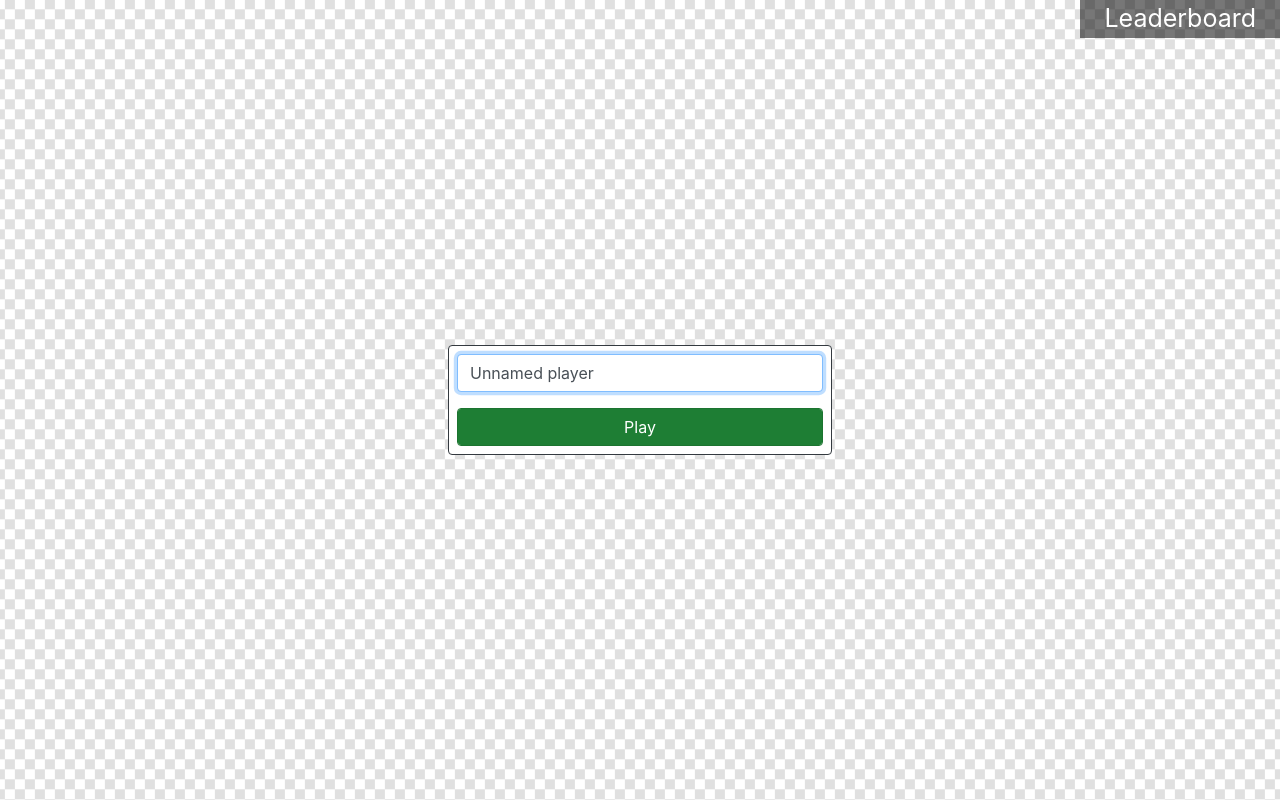
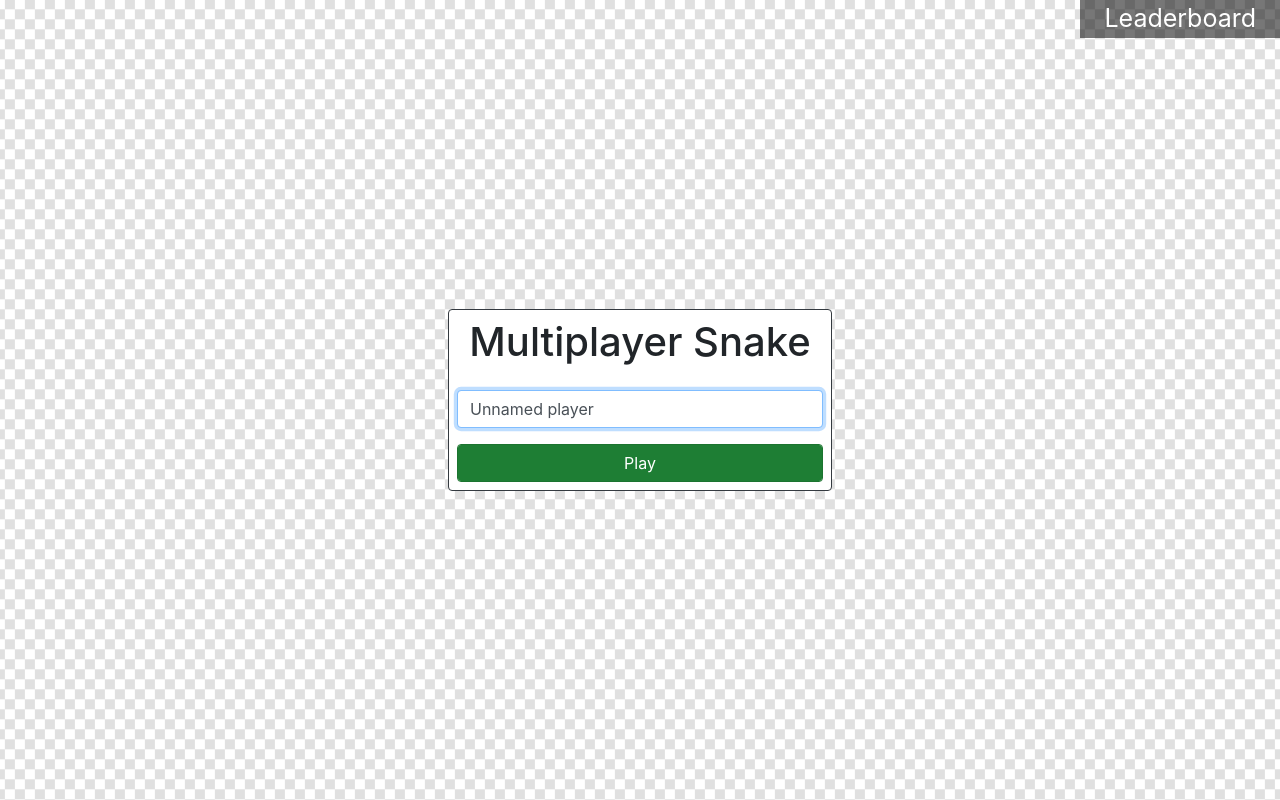
Before and after one commit to AntonUden/snake-multiplayer, a website: page client/index.html in a window 1280 px wide. Drawn offline with Linux system fonts and the light colour scheme; no server answers; animation ran at ten frames a second.

Commit message:
update package.json

```diff
--- a/client/index.html
+++ b/client/index.html
@@ -16,6 +16,7 @@
 
 		<div id="menu" class="border border-dark rounded">
 			<form class="mx-2 my-2">
+				<h1 class="text-center mb-4">Multiplayer Snake</h1>
 				<div class="form-group">
 					<input class="form-control" type="text" id="name" maxlength="16" placeholder="Name" value="Unnamed player"/>
 				</div>
```
Also changed, not shown: package.json (+8 -1 lines).
